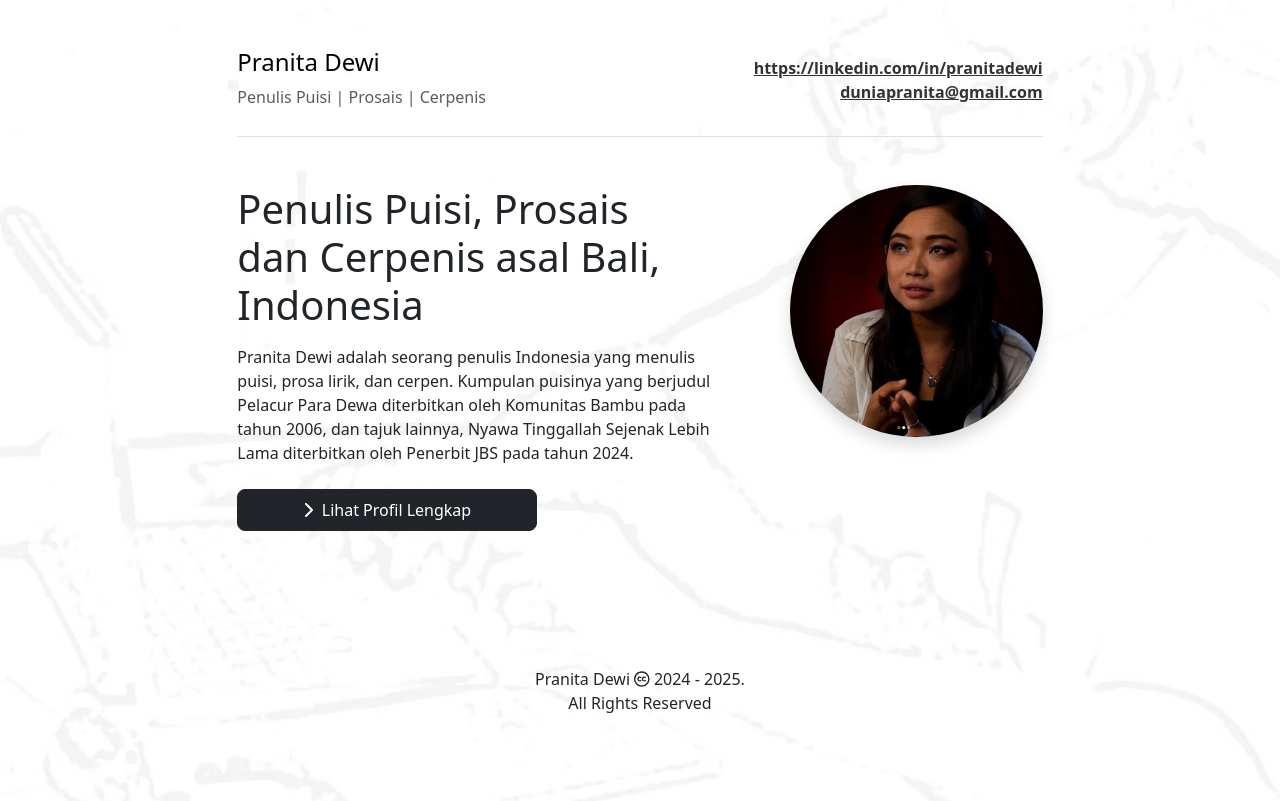
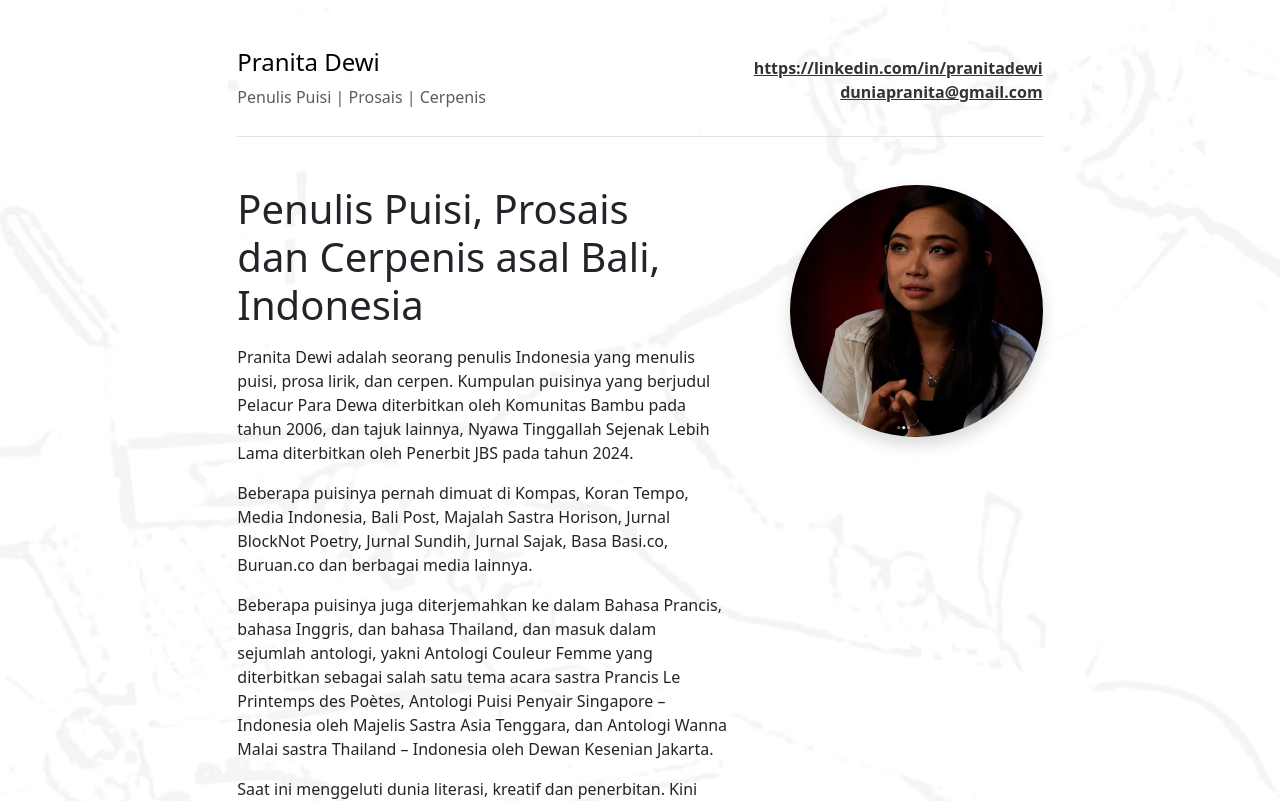
Before and after one commit to themeprys/pranitadewi, a Next.js app: page / in a window 1280 px wide. Shown: the top 801 px of the page. Built offline with nearby package versions, Linux system fonts and the light colour scheme.

Commit message:
remove padding

```diff
--- a/src/app/components/Hero.js
+++ b/src/app/components/Hero.js
@@ -18,7 +18,7 @@ function Hero() {
             className="img-fluid mb-5 shadow thm_profilepic"
           />
         </div>
-        <div className="col-12 col-md-8 pe-5">
+        <div className="col-12 col-md-8 pran_hero">
           <h1 className="mb-3 pran_heading">
               Penulis Puisi, Prosais dan Cerpenis asal Bali, Indonesia
           </h1>
--- a/src/app/globals.css
+++ b/src/app/globals.css
@@ -32,7 +32,7 @@ li > a  {
 }
 a.thm_cta {
     font-size: 15px;
-    width: 300px;
+    width: 100%;
     font-size: 16px;
 }
 .thm_profilepic {
@@ -69,10 +69,22 @@ a.thm_cta {
 
 @media only screen and (min-width: 600px) {
     .pran_desktoponly {
-        display: block;
+        display: block !important;
+    }
+    a.thm_cta {
+        font-size: 15px;
+        width: 300px;
+        font-size: 16px;
+    }
+    .pran_hero {
+        padding-right:50px !important;
     }
 }
 
 .pran_desktoponly {
     display: none;
 }
+
+.pran_hero {
+    padding-right:0px;
+}
```
